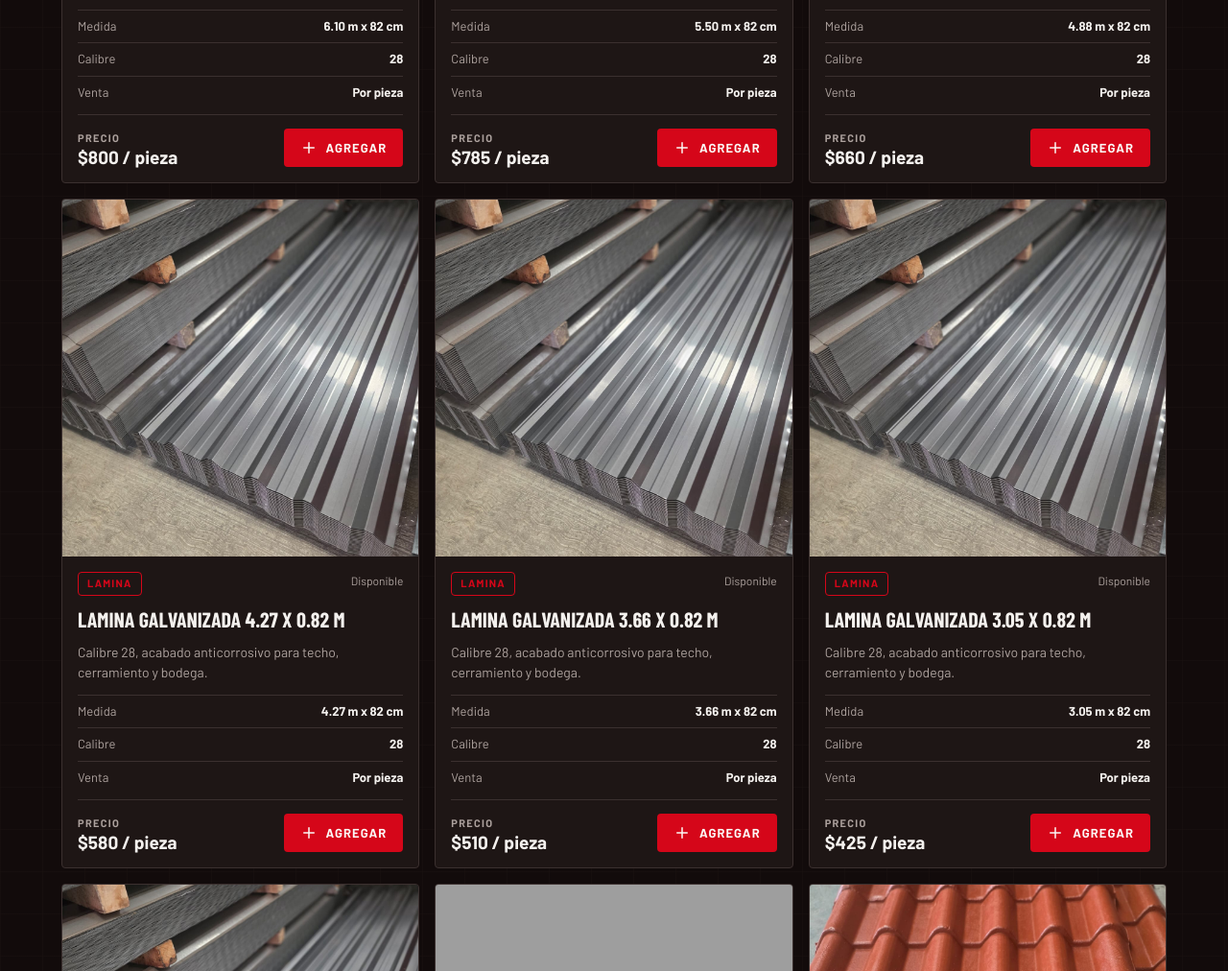
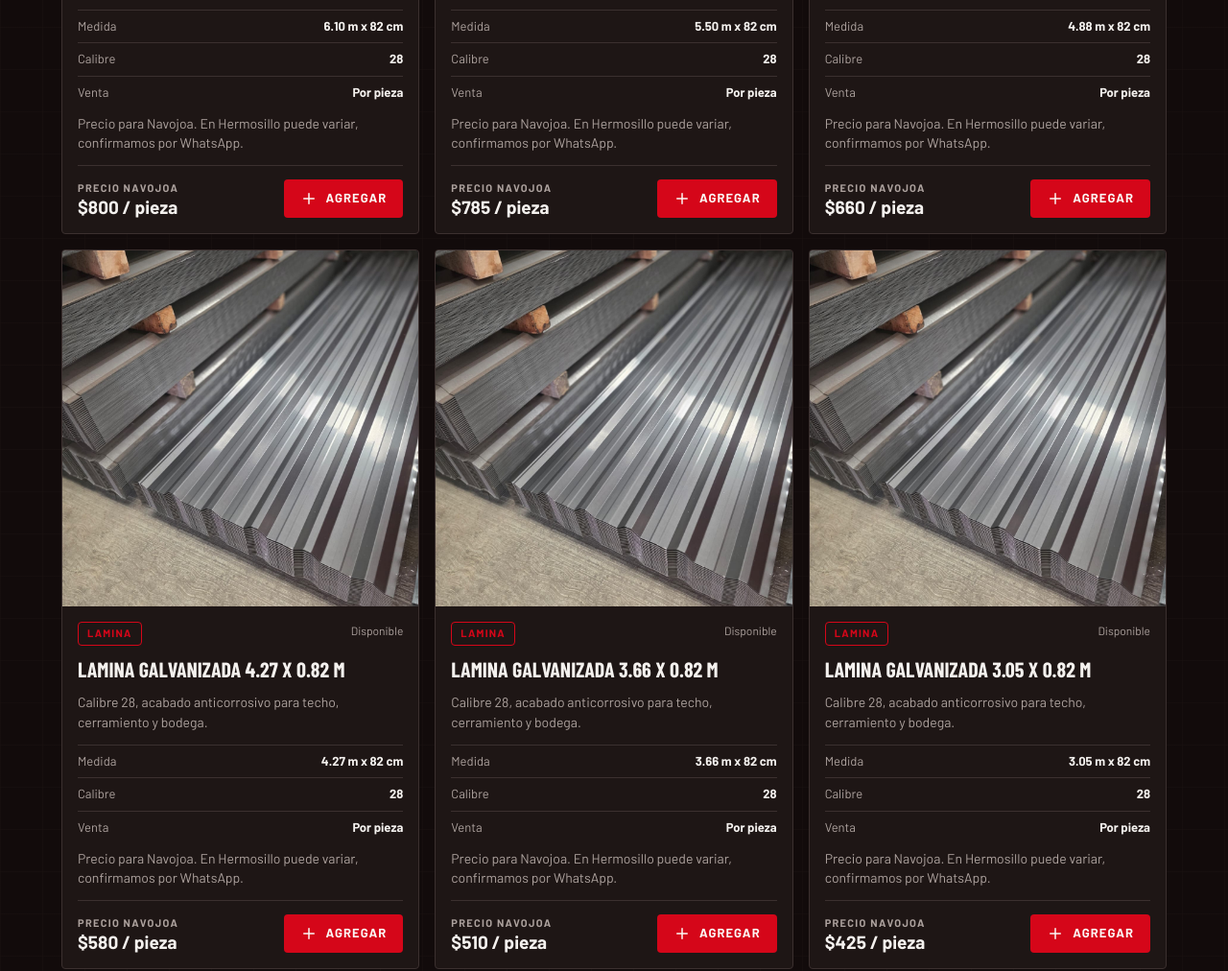
Before and after one commit to Adan-dotcom/eisenhaus-web, a plain HTML site: page index.html in a window 1280 px wide. Shown: the part 1731-2743 px from the top of the page at 96% size. Drawn offline with nearby package versions, Linux system fonts and the light colour scheme; grey boxes are pictures that could not be loaded; a web font is replaced by a local one.

Commit message:
Label live prices as Navojoa-only until Hermosillo cost sheet arrives
Prices come from the Navojoa supplier guide; Hermosillo costs are
still pending and likely differ, so mark prices clearly instead of
implying one national price.

```diff
--- a/index.html
+++ b/index.html
@@ -356,6 +356,11 @@
     transition: transform .25s ease;
   }
   .product-card:hover .product-media img { transform: scale(1.035); }
+  .price-note {
+    color: var(--muted-foreground);
+    font-size: 11px;
+    line-height: 1.4;
+  }
   .no-photo {
     display: grid;
     place-items: center;
@@ -1321,9 +1326,10 @@ function renderProducts() {
         <ul class="specs">
           ${product.specs.map(([label, value]) => `<li><span>${label}</span><b>${value}</b></li>`).join("")}
         </ul>
+        ${product.price ? '<p class="price-note">Precio para Navojoa. En Hermosillo puede variar, confirmamos por WhatsApp.</p>' : ""}
         <div class="product-footer">
           <div class="price">
-            <span>${product.price ? "Precio" : "Cotizacion"}</span>
+            <span>${product.price ? "Precio Navojoa" : "Cotizacion"}</span>
             <strong>${product.price ? `${formatPrice(product.price)} / ${product.unit}` : moneyNote}</strong>
           </div>
           <button class="btn" type="button" data-add="${product.id}">${iconPlus()} Agregar</button>
@@ -1365,7 +1371,7 @@ function renderCart() {
           </div>
         </article>
       `;
-    }).join("") + (total > 0 ? `<div class="cart-total">Total estimado: <strong>${formatPrice(total)}</strong></div>` : "");
+    }).join("") + (total > 0 ? `<div class="cart-total">Total estimado (precio Navojoa): <strong>${formatPrice(total)}</strong></div>` : "");
   }
 
   const text = entries.length
@@ -1373,7 +1379,7 @@ function renderCart() {
         const product = products.find(item => item.id === id);
         const linePrice = product.price ? ` (${formatPrice(product.price)} c/u)` : "";
         return `- ${qty} x ${product.name}${linePrice}`;
-      }).join("\n") + (total > 0 ? `\nTotal estimado: ${formatPrice(total)}` : "")
+      }).join("\n") + (total > 0 ? `\nTotal estimado (precio Navojoa, confirmar en Hermosillo): ${formatPrice(total)}` : "")
     : "Hola, quiero cotizar material EISENHAUS";
   sendCart.href = `https://wa.me/${WHATSAPP}?text=${encodeURIComponent(text)}`;
 }
```
